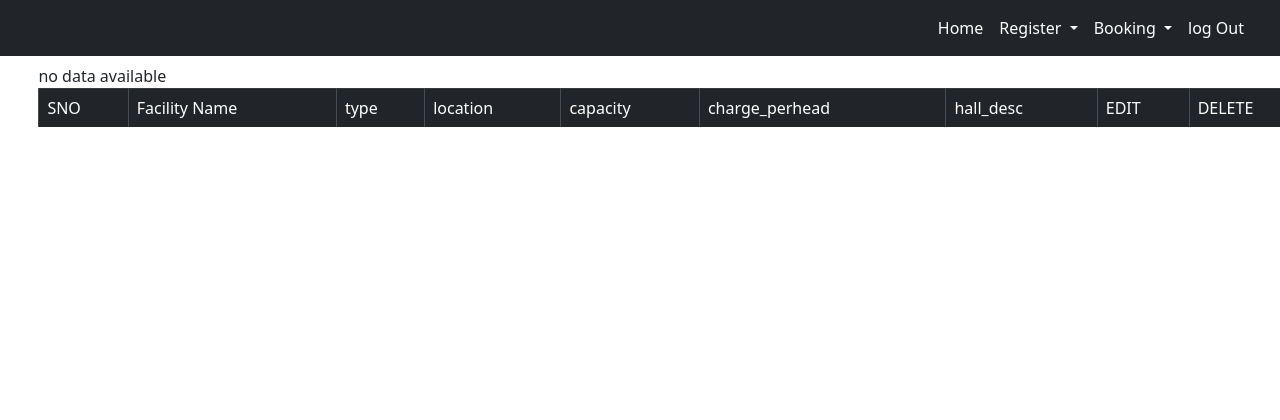
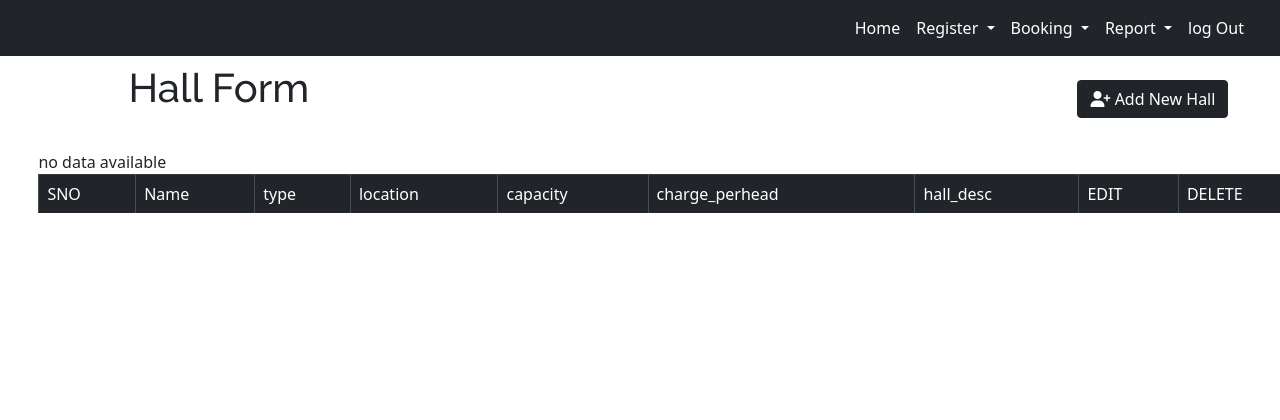
Before and after one commit to eng-omar23/new-hall, a PHP site: page /hall/hview.php?id=1 in a window 1280 px wide. Shown: the top 420 px of the page. Run offline with PHP 8.4, Linux system fonts and the light colour scheme; data comes from the database, SQL or seed files in the repository; data that the repository does not hold is empty; some libraries are stand-ins or nearby versions.

Commit message:
hall form improve

```diff
--- a/Bussiness/home.php
+++ b/Bussiness/home.php
@@ -54,7 +54,7 @@ $data=mysqli_fetch_array($query);
                     </a>
                     <div class="dropdown-menu" aria-labelledby="navbarDropdownMenuLink">
                         <a class="dropdown-item" href="Users.php">Users</a>
-                        <a class="dropdown-item" href="../hall_Reg.php?id=<?php echo $data["id"];?>">Hall</a>
+                        <a class="dropdown-item" href="../hall/hview.php?id=<?php echo $data["id"];?>">Hall</a>
                          <a class="dropdown-item" href="../facility/facilityview.php?id=<?php echo $data["id"];?>">facility</a>
                          <a class="dropdown-item" href="customers.php">customers</a>
                     </div>
@@ -63,11 +63,25 @@ $data=mysqli_fetch_array($query);
                         Booking</i>
                     </a>
                     <div class="dropdown-menu" aria-labelledby="navbarDropdownMenuLink">
-                        <a class="dropdown-item" href="../comRegister.php?id=<?php echo $data["id"];?>">Booking</a>
+                        <a class="dropdown-item" href="booking.php?id=<?php echo $data["id"];?>">Booking</a>
                         <a class="dropdown-item" href="hall_Reg.php">Payment</a>
                          <a class="dropdown-item" href="hall_Reg.php">cancellation</a>
-                         <a class="dropdown-item" href="hall_Reg.php">invoice</a>
+
                     </div>
+                    </li>          <li class="nav-item dropdown">
+                    <a class="nav-link dropdown-toggle" id='a' href="#" id="navbarDropdownMenuLink" data-toggle="dropdown" aria-haspopup="true" aria-expanded="false">
+                    Report</i>
+                    </a>
+                    <div class="dropdown-menu" aria-labelledby="navbarDropdownMenuLink">
+                        <a class="dropdown-item" href="booking.php?id=<?php echo $data["id"];?>">Payment</a>
+                        <a class="dropdown-item" href="hall_Reg.php">Payment</a>
+                         <a class="dropdown-item" href="hall_Reg.php">cancellation</a>
+
+                    </div>
+                    </li>
+
+
+
 
                 <li class="nav-item ">
                     <a class="nav-link" id='a' href="../login.php">log Out</a>
--- a/hall/hview.php
+++ b/hall/hview.php
@@ -11,16 +11,89 @@ include("../Bussiness/home.php");
 
     }
 </style>
+<?php
+$id=$_GET['id'];
+
+
+?>
+
+<div class="container my-3">
+    <div class="d-flex justify-content-between m-2">
+      <h1 class="text-center"> Hall  Form</h1>
+
+      <button type="button" id="callModal" class="btn btn-dark my-3" data-bs-toggle="modal" data-bs-target="#completeModal"><i class="fa-solid fa-user-plus"></i> Add New Hall</button>
+ <!-- Insert Modal -->
+ <div class="modal fade" id="completeModal" data-bs-backdrop="static" data-bs-keyboard="false" tabindex="-1" aria-labelledby="completeModal" aria-hidden="true">
+  <div class="modal-dialog">
+    <div class="modal-content">
+      <div class="modal-header">
+        <h5 class="modal-title" id="staticBackdropLabel">New Hall</h5>
+        <button type="button" class="btn-close" data-bs-dismiss="modal" aria-label="Close"></button>
+      </div>
+      <div class="modal-body">
+
+  <div class="alert alert-danger" id="error"> </div>
+<div class="alert alert-success" id="success"></div>
+            <form id="hall_form" method="Post" action="hall_handler.php" enctype="multipart/form-data">
+
+                <input type="hidden"name="hallid" id="hallid">
+
+  <input type="hidden" class="form-control"  id="company_id" name="company_id" value="<?php echo $id?>">
+
+  <label class="form-label">Hall Type</label>
+                <input type="text"name="type" id="type" class="form-control" placeholder="Enter Hall Type">
+
+                <label class="form-label">Location</label>
+
+                <input type="text"name="location" id="location" class="form-control" placeholder="Enter Hall Location">
+
+
+                <label class="form-label">Capacity</label>
+                <input type="text"name="capacity" id="capacity" class="form-control" placeholder="Enter hall capacity">
+
+                <label class="form-label">Charge_perhead</label>
+                <input type="text"name="charge_perhead" id="charge_perhead" class="form-control" placeholder="Enter Charging Amount">
+
+
+
+                <label class="form-label">Hall Photo</label>
+                <input type="file"name="photo" id="photo" class="form-control">
+                <label class="form-label" for="date">Date</label>
+
+                <input type="date" id="date" name="mdate" class="form-control">
+
+                <label class="form-label">Hall Description </label>
+      <textarea class="form-control" id='desc' name="desc" id="comment"></textarea>
+
+                <input type="submit" value="Save" class="btn btn-primary btn-sm mt-2 float-right">
+                <a href="hview.php?id=<?php echo $id ?>"class="btn btn-success btn-sm mt-2 mr-4 float-right">View record</a>
+
+</form>
+</div>
+</div>
+</div>
+
+        </div>
+    </div>
+</div>
+      </div>
+
+    </div>
+  </div>
+</div>
+
+
 <table class="table table-bordered" id="myTable">
     <thead class="table-dark">
 
         <tr>
             <td>SNO</td>
-            <td>Facility Name</td>
+            <td> Name</td>
             <td>type</td>
             <td>location</td>
             <td>capacity</td>
             <td>charge_perhead</td>
+
             <td>hall_desc</td>
             <td>EDIT</td>
             <td>DELETE</td>
@@ -33,14 +106,12 @@ include("../Bussiness/home.php");
 
         $id = $_GET['id'];
         $n = 1;
-        $sql = "Select c.*,h.* from halls h join company_reg c on h.hall_id=c.id where company_id='$id'";
+        $sql = "SELECT c.*,h.* FROM halls h join company_reg c on h.Company_id=c.id where company_id='$id'";
         $query = mysqli_query($conn, $sql);
         if (mysqli_num_rows($query) > 0) {
-            $sql = "Select c.*,h.* from halls h join company_reg c on h.hall_id=c.id where company_id='$id'";
+            $sql = "SELECT c.*,h.* FROM halls h join company_reg c on h.Company_id=c.id where company_id='$id'";
             $query = mysqli_query($conn, $sql);
             while ($data = mysqli_fetch_array($query)) {
-
-
 
         ?>
                 <tr>
@@ -51,8 +122,8 @@ include("../Bussiness/home.php");
                     <td><?php echo $data["capacity"] ?></td>
                     <td><?php echo $data["charge_perhead"] ?></td>
                     <td><?php echo $data["hall_desc"] ?></td>
-                   <td><a href="fedit.php?hid=<?php echo $data["hall_id"] ?>&&id=<?php echo $id ?>" class="btn btn-warning">EDIT</a></td>
-                   <td> <a href="facilityDel.php?hid=<?php echo $data["hall_id"] ?>&&id=<?php echo $id ?>" class="btn btn-danger">DELETE</a></td>
+                   <td><a href="hedit.php?hid=<?php echo $data["hall_id"] ?>&&id=<?php echo $id ?>" class="btn btn-warning">EDIT</a></td>
+                   <td> <a href="hall_del.php?hid=<?php echo $data["hall_id"] ?>&&id=<?php echo $id ?>" class="btn btn-danger">DELETE</a></td>
 
                 </tr>
         <?php
@@ -67,7 +138,49 @@ include("../Bussiness/home.php");
     </tbody>
 </table>
 <script>
-    $(document).ready(function() {
-        $('#myTable').DataTable();
-    });
+
+
+
+
+                $(document).ready(function(){
+
+
+                    $("#error").css("display","none");
+                    $("#success").css("display","none");
+                    $('#myTable').DataTable();
+                })
+             $("#hall_form").submit(function(e){
+
+
+
+                e.preventDefault();
+
+                $.ajax({
+                    url:"hall_handler.php",
+                    data: new FormData($(this)[0]),
+                    cache: false,
+                    contentType: false,
+                    processData: false,
+                    method: 'POST',
+                    type: 'POST',
+                    success: function(resp) {
+                alert(resp)
+
+                var res = jQuery.parseJSON(resp);
+                if (res.status == 200) {
+                    $("#success").css("display", "block");
+                    $("#success").text(res.message);
+                } else if (res.status == 404) {
+                    $("#success").css("display", "none");
+                    $("#error").css("display", "block");
+                    $("#error").text(res.message);
+                }
+
+                    }
+                });
+
+
+             });
+
+
 </script>
```
Also changed, not shown: facility/facilityview.php (+4 -6 lines), hall/hall_del.php (added, +22 -0 lines), hall/hall_handler.php (+32 -3 lines), hall/hedit.php (added, +122 -0 lines), image/2022-Construction-Logo-Design-Ideas-removebg-preview.png (added), image/istockphoto-603164912-612x612.jpg (added), 1 other file.
